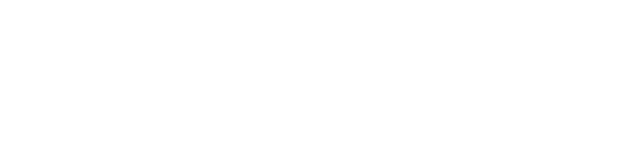
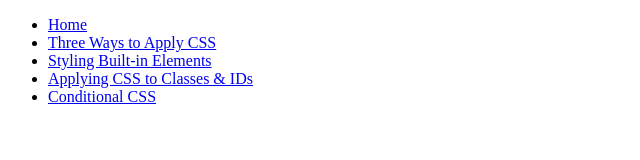
Before and after one commit to EileenVT/COMP001A.LectureActivity5, a plain HTML site: page built-in-elements.html in a window 1280 px wide. Shown: the whole page, without its empty margins (0-640 px from the left). Drawn offline with Linux system fonts and the light colour scheme.

Commit message:
Added nav and links to all tabs

```diff
--- a/built-in-elements.html
+++ b/built-in-elements.html
@@ -6,7 +6,17 @@
     <title>Elements</title>
 </head>
 <body>
-    <header></header>
+    <header>
+        <nav>
+            <ul>
+                <li><a href="index.html" target="_self">Home</a></li>
+                <li><a href="css-appllication.html" target="_self">Three Ways to Apply CSS</a></li>
+                <li><a href="built-in-elements.html" target="_self">Styling Built-in Elements</a></li>
+                <li><a href="classes-ids.html" target="_self">Applying CSS to Classes & IDs</a></li>
+                <li><a href="conditional-css.html" target="_self">Conditional CSS</a></li>
+            </ul>
+        </nav>
+    </header>
     <main></main>
     <footer></footer>
 </body>
```
Also changed, not shown: classes-ids.html (+11 -1 lines), conditional-css.html (+11 -1 lines), css-appllication.html (+11 -1 lines), index.html (+11 -1 lines).
